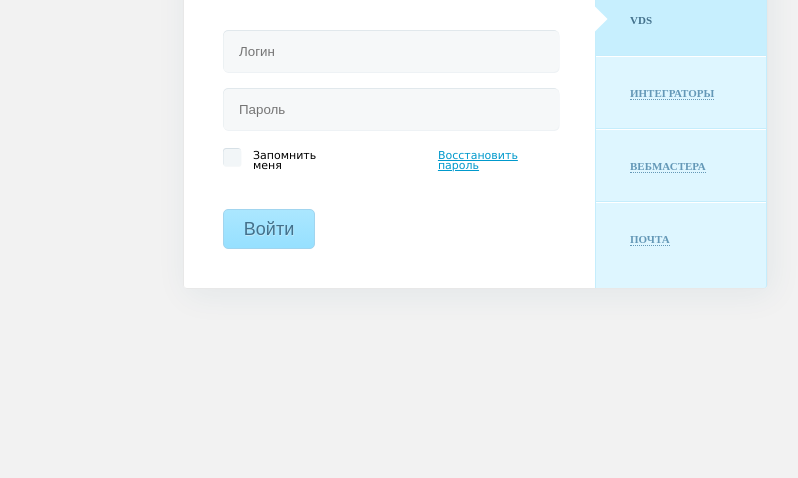
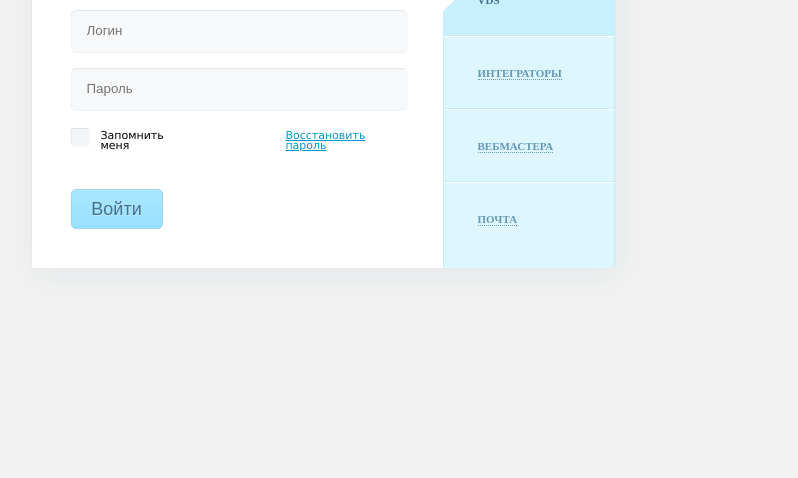
Before and after one commit to IlonaArt/timeweb, a plain HTML site: page index.html in a window 1280 px wide. Shown: the part 322-800 px from the top of the page, without its empty margins (317-1115 px from the left). Drawn offline with Linux system fonts and the light colour scheme.

Commit message:
Перенесла active-item

```diff
--- a/index.html
+++ b/index.html
@@ -28,7 +28,7 @@
 			<nav class="main-navigation">
 				<ul class="site-navigation">
 					<li><a href="#">хостинг</a></li>
-					<li><a class="active-item" href="#">vds</a></li>
+					<li class="active-item"><a href="#">vds</a></li>
 					<li><a href="#">интеграторы</a></li>
 					<li><a href="#">вебмастера</a></li>
 					<li><a href="#">почта</a></li>
--- a/style.css
+++ b/style.css
@@ -14,14 +14,21 @@
 	font-weight: 700;
 }
 
+html {
+	height: 100%;
+}
+
 body {
 	margin: 0;
+	height: 100%;
+	display: flex;
+	justify-content: center;
+	align-items: center;
 	font-family: "Tahoma Bold", Verdana, sans-serif;
 	font-size: 11px;
 	line-height: 10px;
 	font-weight: 700;
 	background-color: #f2f2f2;
-	position: relative;
 }
 
 a {
@@ -115,9 +122,6 @@ h1 {
 .container {
 	width: 585px;
 	display: flex;
-	position: absolute;
-	top: 230px;
-	left: 500px;
 	border: solid 1px #e8e8e8;
 	box-shadow: 3.5px 6.1px 33px 0 rgba(28, 81, 107, 0.07);
 	border-radius: 5px;
@@ -266,7 +270,7 @@ li:not(:last-child) {
 	width: 22px;
 	height: 22px;
 	background-color: white;
-	top: -6px;
-	right: 49px;
+	top: 25px;
+	right: 163px;
 	transform: rotate(45deg);
 }
```
